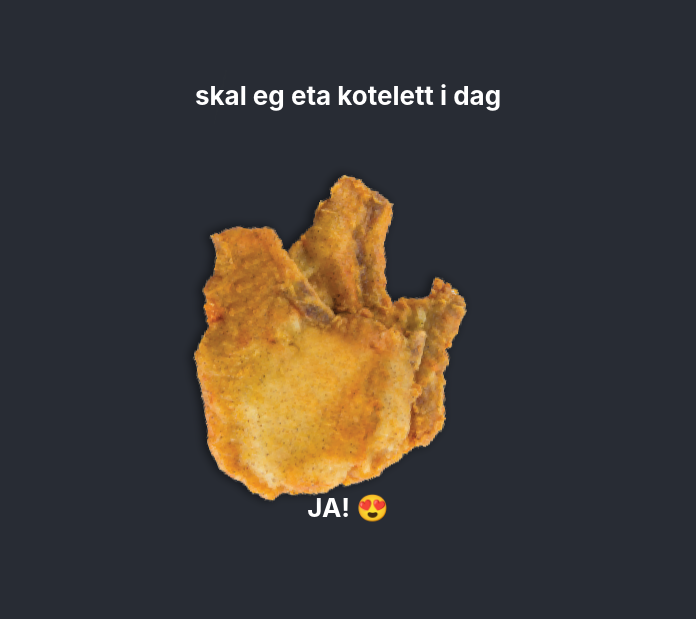
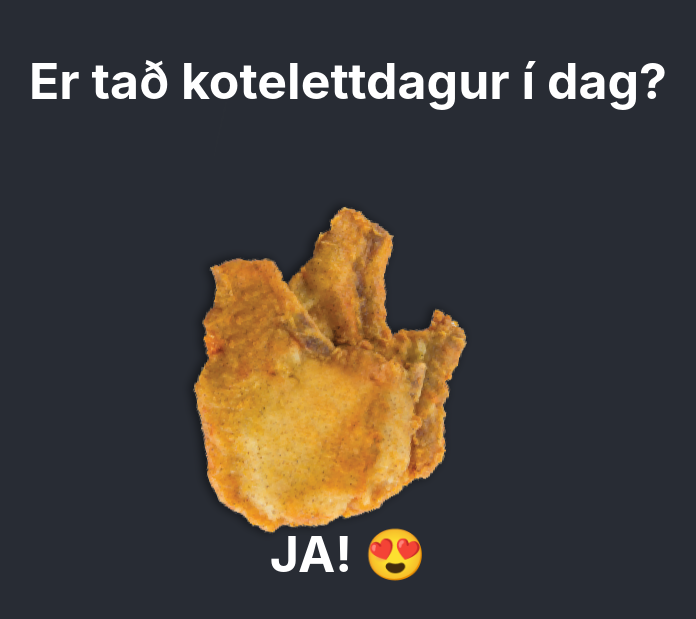
Before and after one commit to torkildjurhuus/porkchop, a React (Create React App) app: page / in a window 1280 px wide. Shown: the part 103-722 px from the top of the page, without its empty margins (292-988 px from the left). Built offline with nearby package versions, Linux system fonts and the light colour scheme.

Commit message:
designbroytingar

```diff
--- a/src/App.css
+++ b/src/App.css
@@ -7,6 +7,9 @@
   pointer-events: none;
 }
 
+.Header-title {
+  font-size: 50px;
+}
 @media (prefers-reduced-motion: no-preference) {
   .App-logo {
     animation: App-logo-spin infinite 20s linear;
--- a/src/App.js
+++ b/src/App.js
@@ -7,7 +7,7 @@ function App() {
   return (
     <div className="App">
       <header className="App-header">
-        <h4 className="Header-title">skal eg eta kotelett i dag</h4>
+        <h4 className="Header-title">Er tað kotelettdagur í dag?</h4>
         <img src={porkchop} className="App-logo" alt="logo" />
         <p>
           <b className="Header-title">{day === 4 ? "JA! 😍" : "Nei 😭"}</b>
```
Also changed, not shown: public/manifest.json, 1 other file (tests, documents, lock files or other folders).
